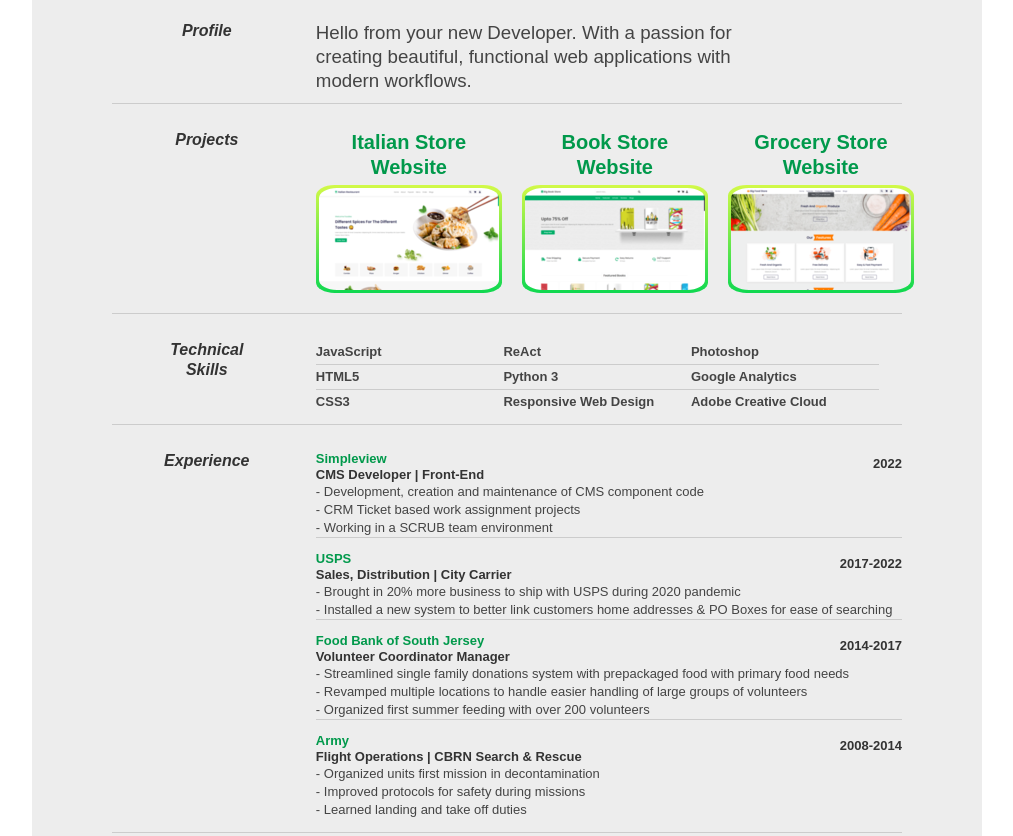
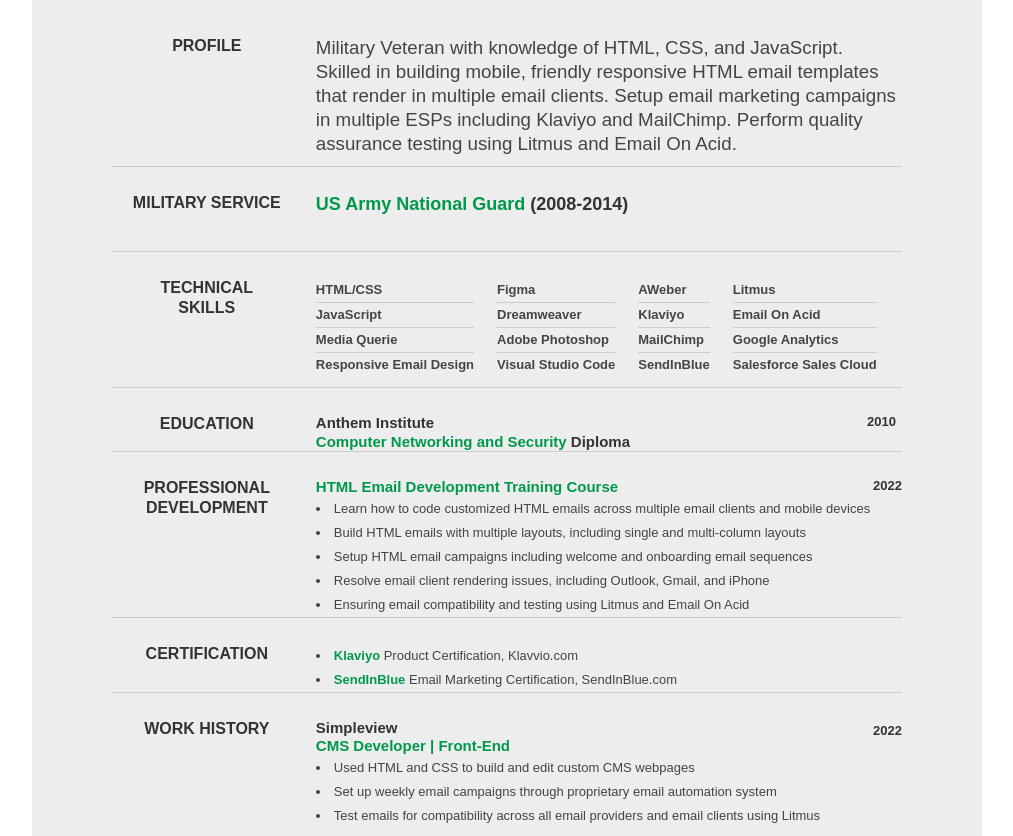
Before and after one commit to JosephPaulHughes/Joseph-Hughes-Resume, a plain HTML site: page index.html in a window 1280 px wide. Shown: the part 258-1094 px from the top of the page, without its empty margins (133-1146 px from the left). Drawn offline with Linux system fonts and the light colour scheme.

Commit message:
Add files via upload

```diff
--- a/index.html
+++ b/index.html
@@ -6,7 +6,7 @@
 -->
 
 <head>
-	<title>Joseph Hughes | Web Developer | JosephHughes.netlify.app/</title>
+	<title>Resume Joseph Hughes Email</title>
 	<meta http-equiv="content-type" content="text/html; charset=utf-8" />
 
 	<meta name="keywords" content="" />
@@ -26,14 +26,15 @@
 			<div class="yui-gc">
 				<div class="yui-u first">
 					<h1>Joseph Hughes</h1>
-					<h2>Web & Email Developer | Front-End</h2>
-					<h2>My Portfolio <a href="https://JosephHughes.netlify.app">JosephHughes.netlify.app</a></h2>
+					<!-- <h2>Web & Email Developer | Front-End</h2> -->
+					<h2>My Portfolio <a href="https://JosephHughes.netlify.app" target="_blank">JosephHughes.netlify.app</a></h2>
 				</div>
 
 				<div class="yui-u">
 					<div class="contact-info">
-						<h3><a id="pdf" href="https://drive.google.com/file/d/1ZOGuRUwW48Q69QJAopGVCswba8CocNKm/view?usp=sharing">Download PDF</a></h3>
+						<h3><a id="pdf" href="https://drive.google.com/file/d/1PqzN-sU_KV-bgFr_E7z-r10X_k1pzUUm/view?usp=sharing" target="_blank">Download PDF</a></h3>
 						<h3><a href="mailto:JosephHughesCode@Gmail.com">JosephHughesCode@Gmail.com</a></h3>
+						<h3> <a href="https://www.google.com/maps/place/Byron,+GA+31008/@32.6452669,-83.7538225,13z/data=!3m1!4b1!4m5!3m4!1s0x88f3e8a7748a5c1f:0xff94dfb34fd21a26!8m2!3d32.6537561!4d-83.7596295" target="_blank"> Byron, GA 31008</h3>
 						<h3><a href="tel:6092906914">(609) 290-6914</a></h3>
 					</div><!--// .contact-info -->
 				</div>
@@ -50,43 +51,25 @@
 						</div>
 						<div class="yui-u">
 							<p class="enlarge">
-								Hello from your new Developer. With a passion for creating beautiful, functional web applications with modern workflows.
+								Military Veteran with knowledge of HTML, CSS, and JavaScript. Skilled in building mobile,
+								friendly responsive HTML email templates that render in multiple email clients. Setup email
+								marketing campaigns in multiple ESPs including Klaviyo and MailChimp. Perform quality
+								assurance testing using Litmus and Email On Acid.
 							</p>
+
 						</div>
 					</div><!--// .yui-gf -->
 
 					<div class="yui-gf">
 						<div class="yui-u first projects">
-							<h2>Projects</h2>
+							<h2>MILITARY SERVICE</h2>
 						</div>
 						<div class="yui-u main">
 
-								<div class="talent1">
-									<h2><a href="https://github.com/JosephPaulHughes/big-Italian-Restaurant" target="_blank" rel="noopener noreferrer" alt="">Italian Store<br>Website</a></h2>
-									<div class="image-wrapper">
-										<div class="image">
-											<a href="https://bigitalianrestaurant.netlify.app/" target="_blank" rel="noopener noreferrer" alt=""> <img width="180" height="102" border="0" align="center"  src="images/Italian Store Website.png"/></a>
-										</div>
-									</div>
+								<div class="talent">
+									<h2><strong>US Army National Guard</strong> (2008-2014)</h2>
 								</div>
 
-								<div class="talent2">
-									<h2><a href="https://github.com/JosephPaulHughes/Big-Book-Store" target="_blank" rel="noopener noreferrer" alt="">Book Store<br>Website</a></h2>
-									<div class="image-wrapper">
-										<div class="image">
-											<a href="https://bigbookstore.netlify.app/" target="_blank" rel="noopener noreferrer" alt=""> <img width="180" height="102" border="0" align="center"  src="images/Book Store Website.png"/></a>
-										</div>
-									</div>
-								</div>
-
-								<div class="talent3">
-									<h2><a href="https://github.com/JosephPaulHughes/Grocery-Store" target="_blank" rel="noopener noreferrer" alt="">Grocery Store<br>Website</a></h2>
-									<div class="image-wrapper">
-										<div class="image">
-											<a href="https://bigfoodstore.netlify.app/" target="_blank" rel="noopener noreferrer" alt=""> <img width="180" height="102" border="0" align="center"  src="images/Grocery Store Website.png"/></a>
-										</div>
-									</div>
-								</div>
 						</div>
 					</div><!--// .yui-gf -->
 
@@ -97,98 +80,104 @@
 						</div>
 						<div class="yui-u">
 							<ul class="talent">
+								<li>HTML/CSS</li>
 								<li>JavaScript</li>
-								<li>HTML5</li>
-								<li class="last">CSS3</li>
+								<li>Media Querie</li>
+								<li class="last">Responsive Email Design</li>
 							</ul>
 
 							<ul class="talent">
-								<li>ReAct</li>
-								<li>Python 3</li>
-								<li class="last">Responsive Web Design</li>
+								<li>Figma</li>
+								<li>Dreamweaver</li>
+								<li>Adobe Photoshop</li>
+								<li class="last">Visual Studio Code</li>
 							</ul>
 
 							<ul class="talent">
-								<li>Photoshop</li>
+								<li>AWeber</li>
+								<li>Klaviyo</li>
+								<li>MailChimp</li>
+								<li class="last">SendInBlue</li>
+							</ul>
+
+							<ul class="talent">
+								<li>Litmus</li>
+								<li>Email On Acid</li>
 								<li>Google Analytics</li>
-								<li class="last">Adobe Creative Cloud</li>
+								<li class="last">Salesforce Sales Cloud</li>
 							</ul>
 						</div>
 					</div><!--// .yui-gf-->
 
 					<div class="yui-gf">
+						<div class="yui-u first education">
+							<h2>Education</h2>
+						</div>
+						<div class="yui-u last">
+							<h2>Anthem Institute</h2>
+							<h4>2010</h4>
+							<h3><strong>Computer Networking and Security</strong> Diploma</h3>
+						</div>
+					</div><!--// .yui-gf -->
+
+					<div class="yui-gf ">
+						<div class="yui-u first education">
+							<h2>Professional Development</h2>
+						</div>
+						<div class="yui-u cert">
+							<h2><strong>HTML Email Development Training Course</strong></h2>
+							<h4>2022</h4>
+							<ul>
+								<li>Learn how to code customized HTML emails across multiple email clients and mobile
+									devices</li>
+								<li>Build HTML emails with multiple layouts, including single and multi-column layouts</li>
+								<li>Setup HTML email campaigns including welcome and onboarding email sequences</li>
+								<li>Resolve email client rendering issues, including Outlook, Gmail, and iPhone</li>
+								<li>Ensuring email compatibility and testing using Litmus and Email On Acid</li>
+							</ul>
+						</div>
+					</div><!--// .yui-gf -->
+
+					<div class="yui-gf ">
+						<div class="yui-u first education">
+							<h2>Certification</h2>
+						</div>
+						<div class="yui-u cert">
+							<ul>
+								<li><strong>Klaviyo</strong> Product Certification, Klavvio.com</li>
+								<li><strong>SendInBlue</strong> Email Marketing Certification, SendInBlue.com</li>
+							</ul>
+						</div>
+					</div><!--// .yui-gf -->
+
+					<div class="yui-gf last">
 
 						<div class="yui-u first experience">
-							<h2>Experience</h2>
+							<h2>WORK HISTORY</h2>
 						</div><!--// .yui-u -->
 
 						<div class="yui-u">
 
-							<div class="job">
+							<div class="job last">
 								<h2>Simpleview</h2>
 								<h3>CMS Developer | Front-End</h3>
 								<h4>2022</h4>
-								<p>
-									- Development, creation and maintenance of CMS component code
-									<br>- CRM Ticket based work assignment projects
-									<br>- Working in a SCRUB team environment
-								</p>
-							</div>
-
-							<div class="job">
-								<h2>USPS</h2>
-								<h3>Sales, Distribution | City Carrier</h3>
-								<h4>2017-2022</h4>
-								<p>
-									- Brought in 20% more business to ship with USPS during 2020 pandemic
-									<br>- Installed a new system to better link customers home addresses & PO Boxes for ease of searching
-								</p>
-							</div>
-
-							<div class="job">
-								<h2>Food Bank of South Jersey</h2>
-								<h3>Volunteer Coordinator Manager</h3>
-								<h4>2014-2017</h4>
-								<p>
-									- Streamlined single family donations system with prepackaged food with primary food needs
-									<br>- Revamped multiple locations to handle easier handling of large groups of volunteers
-									<br>- Organized first summer feeding with over 200 volunteers
-								</p>
-							</div>
-
-							<div class="job last">
-								<h2>Army</h2>
-								<h3>Flight Operations | CBRN Search & Rescue</h3>
-								<h4>2008-2014</h4>
-								<p>
-									- Organized units first mission in decontamination
-									<br>- Improved protocols for safety during missions
-									<br>- Learned landing and take off duties
-								</p>
+								<ul>
+									<li>Used HTML and CSS to build and edit custom CMS webpages</li>
+									<li> Set up weekly email campaigns through proprietary email automation system</li>
+									<li> Test emails for compatibility across all email providers and email clients using Litmus</li>
+								</ul>
 							</div>
 
 						</div><!--// .yui-u -->
 					</div><!--// .yui-gf -->
-
-
-					<div class="yui-gf last">
-						<div class="yui-u first education">
-							<h2>Education</h2>
-						</div>
-						<div class="yui-u last">
-							<h2>Anthem Institute - Cherry Hill, New Jersey</h2>
-							<h4>2010</h4>
-							<h3>Major, <strong>Networking & Security</strong> &mdash; <strong>3.6 GPA</strong> </h3>
-						</div>
-					</div><!--// .yui-gf -->
-
 
 				</div><!--// .yui-b -->
 			</div><!--// yui-main -->
 		</div><!--// bd -->
 
 		<div id="ft">
-			<p><a href="https://www.linkedin.com/in/joseph-hughes-34955a141/"><i class="fa fa-linkedin-square" style="font-size:20px"></i> Joseph Hughes</a> &mdash; <a href="mailto:JosephHughesCode@Gmail.com">JosephHughesCode@Gmail.com</a> &mdash; <a href="tel:6092906914">(609) 290-6914</a></p>
+			<p><a href="https://www.linkedin.com/in/joseph-hughes-34955a141/" target="_blank"><i class="fa fa-linkedin-square" style="font-size:20px"></i> Joseph Hughes</a> &mdash; <a href="mailto:JosephHughesCode@Gmail.com">JosephHughesCode@Gmail.com</a> &mdash; <a href="tel:6092906914">(609) 290-6914</a></p>
 		</div><!--// footer -->
 
 	</div><!-- // inner -->
--- a/resume.css
+++ b/resume.css
@@ -56,7 +56,7 @@ strong { font-weight: bold; }
 li { line-height: 24px; border-bottom: 1px solid #ccc; }
 p.enlarge {
     font-size: 144%;
-    padding-right: 6.5em;
+    padding-right: 5px;
     line-height: 24px;
     padding-bottom: 10px;
 }
@@ -73,9 +73,9 @@ p.enlarge span { color: #000 }
     margin-bottom: 5px;
 }
 .first h2 {
-    font-style: italic;
     font-weight: 900;
     font-size: 16px;
+    text-transform: uppercase;
 }
 .last { border-bottom: 0 }
 
@@ -86,9 +86,15 @@ a#pdf { display: block; float: left; background: #666; color: white; padding: 6p
 a#pdf:hover { background: #222; }
 
 .job { position: relative;
-    margin-bottom: 1em;
     border-bottom: 1px solid #ccc; }
-.job h2:first-child {
+
+.job h2:nth-child(1) {
+    font-size: 15px;
+    font-weight: 900;
+}
+
+.job h3:nth-child(2) {
+    font-size: 15px;
     font-weight: 900;
     color: #00994b;
 }
@@ -98,7 +104,10 @@ a#pdf:hover { background: #222; }
     right: 0px;
     font-weight: 900;
 }
-.job p { }
+
+.job.last {
+    margin-bottom: -15px;
+}
 
 .last { border: none; }
 .skills-list {  }
@@ -106,11 +115,17 @@ a#pdf:hover { background: #222; }
 .skills-list li { margin: 3px 0; padding: 3px 0; }
 .skills-list li span { font-size: 152%; display: block; margin-bottom: -2px; padding: 0 }
 .talent {
-    width: 32%;
     float: left;
     display: grid;
     font-weight: 700;
+    padding-right: 23px;
     padding-bottom: 10px;
+}
+
+.talent h4{
+    position: absolute;
+    right: 286px;
+    font-weight: 900;
 }
 
 .talent1, .talent2, .talent3 {
@@ -120,7 +135,7 @@ a#pdf:hover { background: #222; }
 
 .talent h2, .talent1 h2, .talent2 h2, .talent3 h2 {
     margin-bottom: 6px;
-    font-size: 20px;
+    font-size: 18px;
     font-weight: 900;
     text-align: center;
     white-space: nowrap;
@@ -152,8 +167,23 @@ a#pdf:hover { background: #222; }
         gap: 20px;
 }
 
+.yui-u.main .talent h2 strong {
+    color: #00994b;
+}
+
+.yui-u.main .talent h2 {
+    font-weight: 800;
+}
+
 .yui-u h3 strong:first-child {
     color: #00994b;
+    font-size: 15px;
+    font-weight: 800;
+}
+
+.yui-u h3 {
+    font-size: 15px;
+    font-weight: 800;
 }
 
 #srt-ttab { margin-bottom: 100px; text-align: center;  }
@@ -186,10 +216,27 @@ a#pdf:hover { background: #222; }
 }
 
 .yui-u.last h2 {
+    font-size: 15px;
+    font-weight: 800;
 }
 
 .yui-u.last h4 {
-     font-weight: 800;
+    font-weight: 800;
+}
+.yui-u.cert h2 {
+    font-weight:800;
+}
+
+.yui-u.cert h4 {
+    position: absolute;
+    top: 0px;
+    right: 0px;
+    font-weight: 900;
+}
+
+.yui-u.cert h2 strong {
+    font-size: 15px;
+    color: #00994b;
 }
 
 html{color:#000;background:#FFF;}
@@ -198,7 +245,6 @@ table{border-collapse:collapse;border-spacing:0;}
 fieldset,img{border:0;}
 address,caption,cite,code,dfn,em,strong,th,var,optgroup{font-style:inherit;font-weight:inherit;}
 del,ins{text-decoration:none;}
-li{list-style:none;}
 caption,th{text-align:left;}
 h1,h2,h3,h4,h5,h6{font-size:100%;font-weight:700;}
 q:before,q:after{content:'';}
@@ -271,3 +317,24 @@ body{text-align:center;}
 .yui-ge div.first .yui-gd div.first{width:32%;}
 #hd:after,#bd:after,#ft:after,.yui-g:after,.yui-gb:after,.yui-gc:after,.yui-gd:after,.yui-ge:after,.yui-gf:after{content:".";display:block;height:0;clear:both;visibility:hidden;}
 #hd,#bd,#ft,.yui-g,.yui-gb,.yui-gc,.yui-gd,.yui-ge,.yui-gf{zoom:1;}
+
+li{list-style:none;}
+
+.job li {
+    list-style: inside;
+    border-bottom: none;
+}
+
+.yui-u.cert li {
+    list-style: inside;
+    border-bottom: none;
+}
+
+.yui-u.cert li strong {
+    font-weight: 800;
+    color: #00994b;
+}
+
+.yui-gf .yui-u {
+    position: relative;
+}
```
